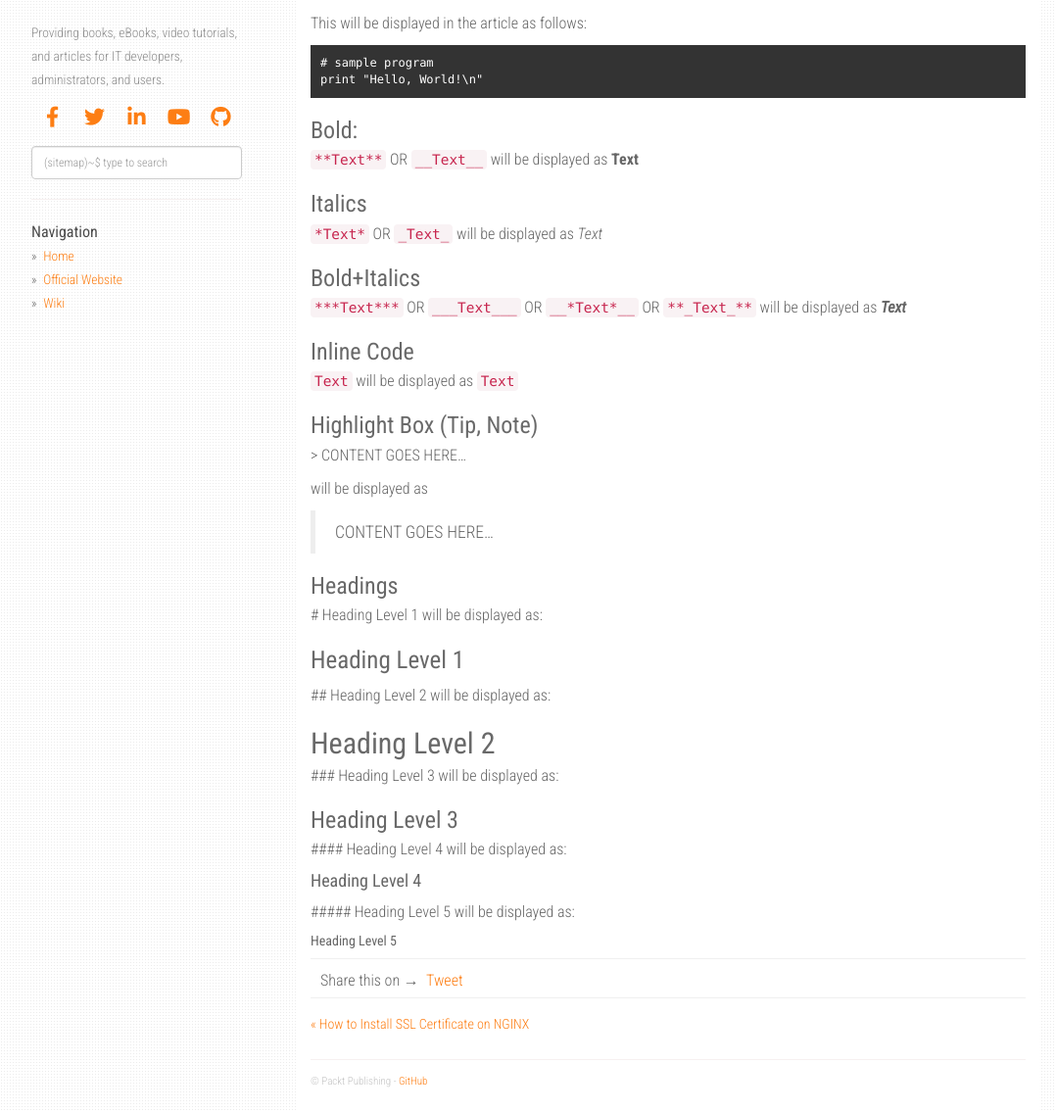
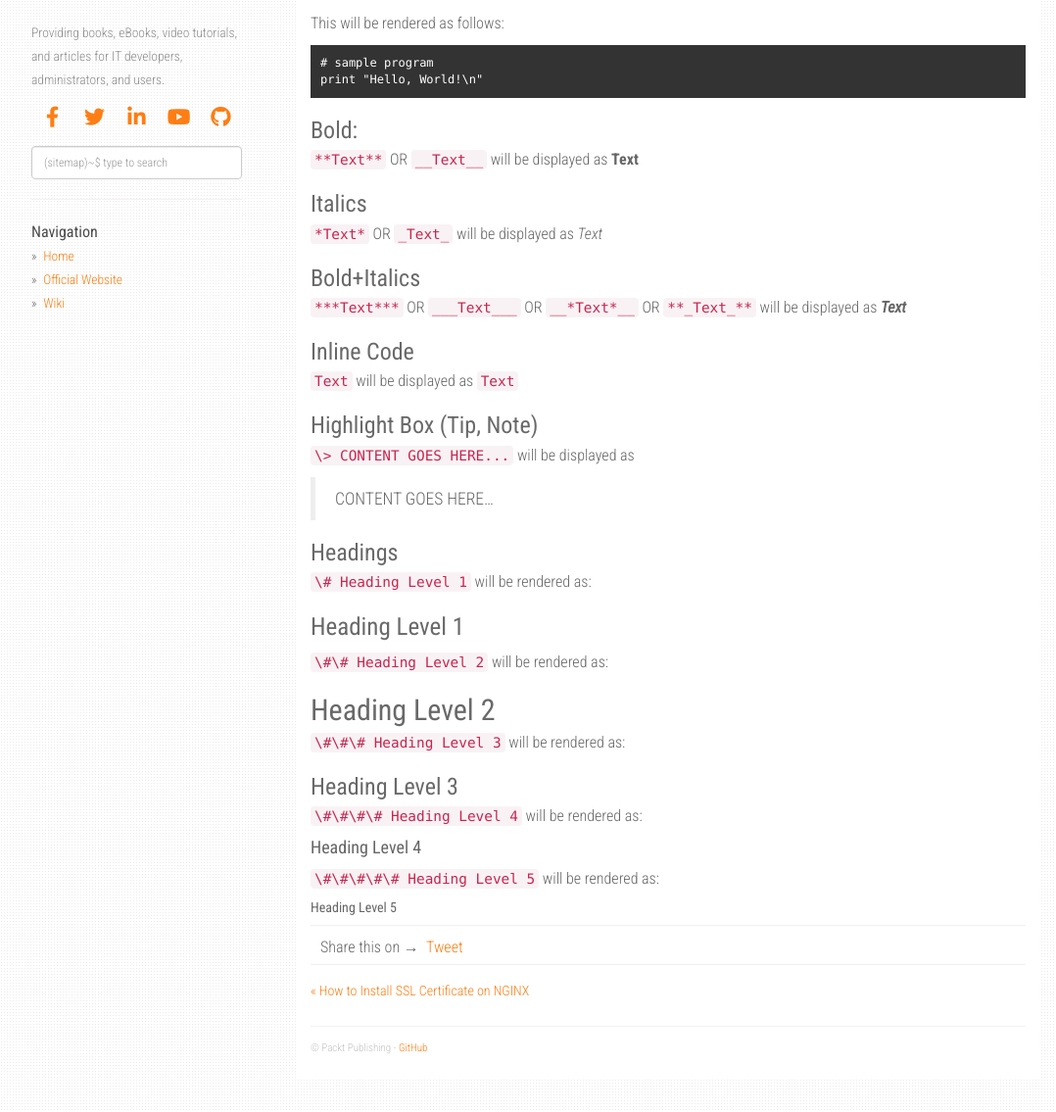
Before and after one commit to PacktPublishing/expert-insight, a Jekyll site: the page built from _posts/2019-09-24-example.markdown, in a window 1280 px wide and 1400 px high, scrolled down 634 px, cut to the strip 265-1400 px from the top of the window. Shown: the whole strip at 98% size, without its empty margins (53-1131 px from the left). Built offline with Jekyll 4.4.1, drawn with Linux system fonts in a browser that asks for light colours; nearby versions of some CDN libraries; comment, search, counter and statistics services are not loaded.

Commit message:
Update 2019-09-24-example.markdown

````diff
--- a/_posts/2019-09-24-example.markdown
+++ b/_posts/2019-09-24-example.markdown
@@ -44,7 +44,7 @@ For any language not found in the list, simply use :
 >
 > \`\`\`
 
-This will be displayed in the article as follows:
+This will be rendered as follows:
 
 ```
 # sample program
@@ -69,21 +69,19 @@ print "Hello, World!\n"
 
 ### Highlight Box (Tip, Note)
 
-\> CONTENT GOES HERE...
-
-will be displayed as
+`\> CONTENT GOES HERE...` will be displayed as
 
 > CONTENT GOES HERE...
 
 ### Headings
 
-\# Heading Level 1 will be displayed as:
+`\# Heading Level 1` will be rendered as:
 # Heading Level 1
-\#\# Heading Level 2 will be displayed as:
+`\#\# Heading Level 2` will be rendered as:
 ## Heading Level 2
-\#\#\# Heading Level 3 will be displayed as:
+`\#\#\# Heading Level 3` will be rendered as:
 ### Heading Level 3
-\#\#\#\# Heading Level 4 will be displayed as:
+`\#\#\#\# Heading Level 4` will be rendered as:
 #### Heading Level 4
-\#\#\#\#\# Heading Level 5 will be displayed as:
+`\#\#\#\#\# Heading Level 5` will be rendered as:
 ##### Heading Level 5
````
